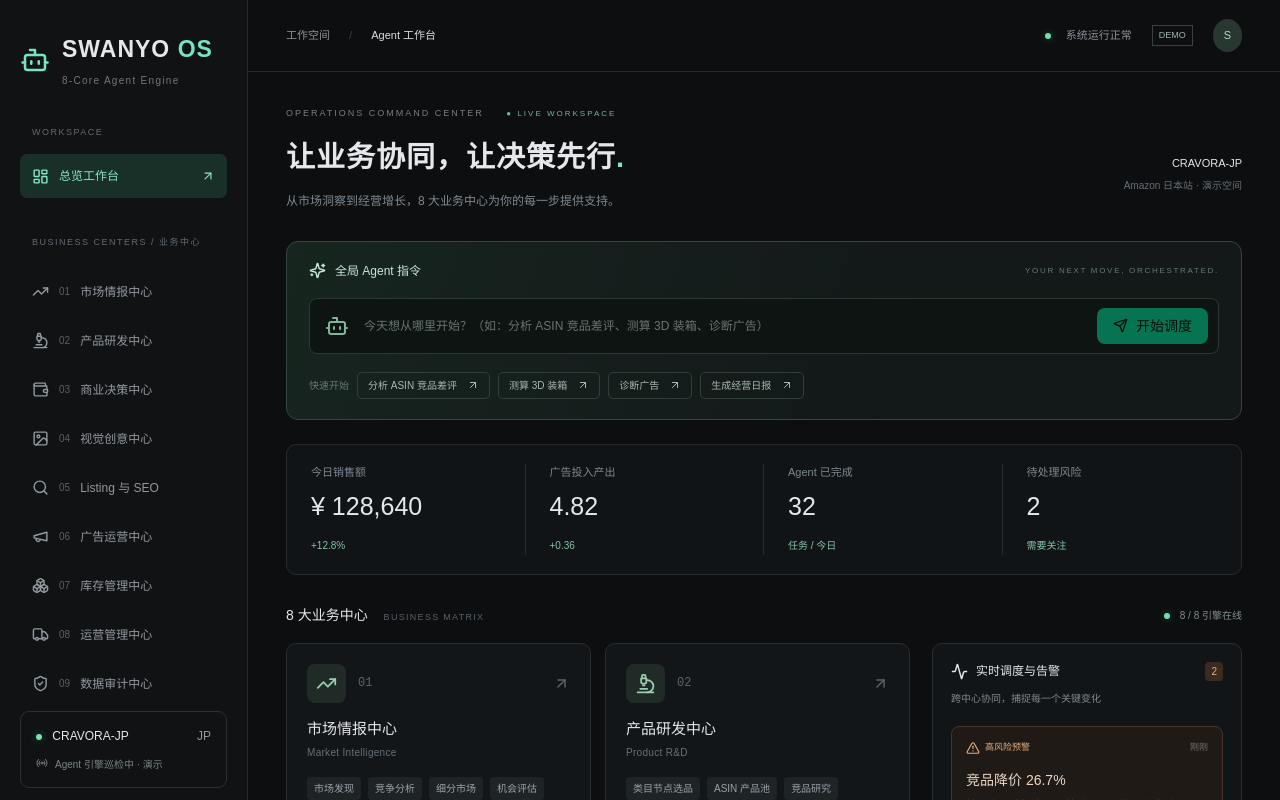
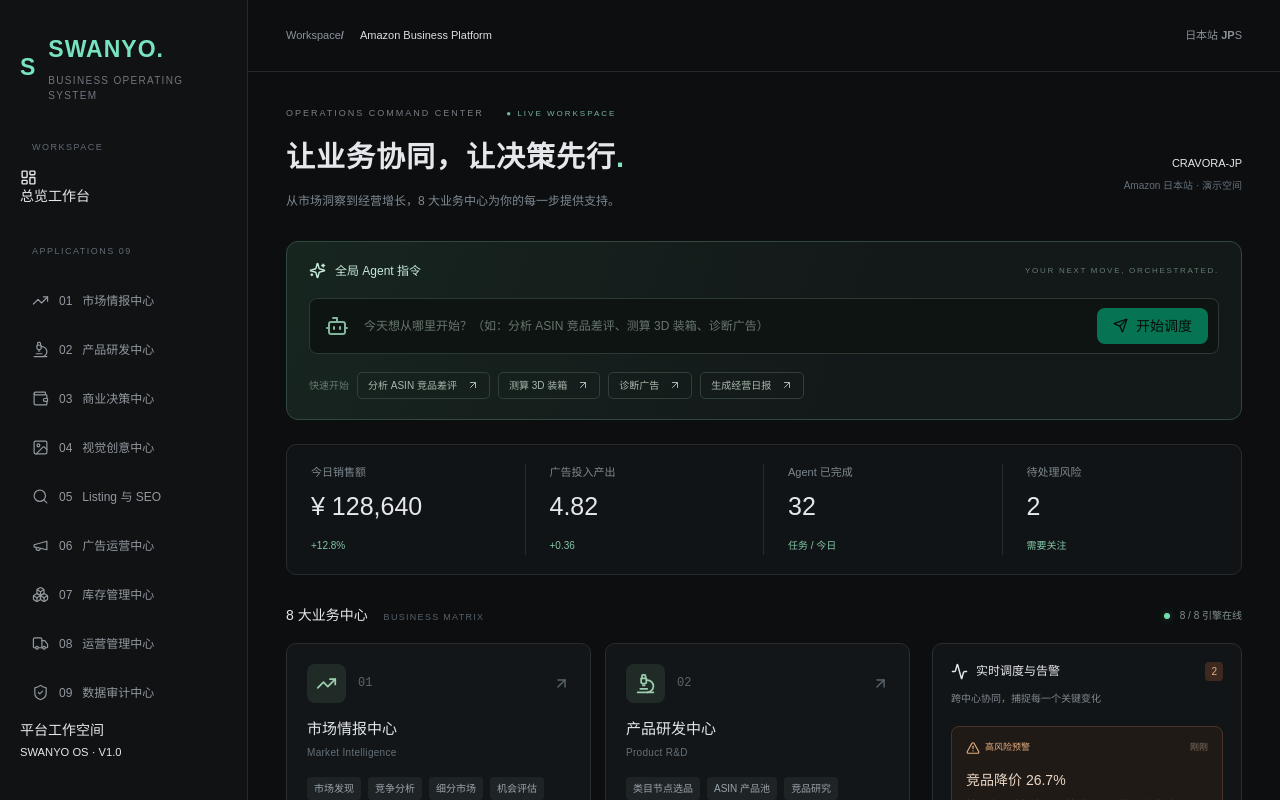
Before and after one commit to kaiyuguoji-ship-it/gpt, a Next.js app: page / in a window 1280 px wide. Shown: the top 800 px of the page. Built offline with nearby package versions, Linux system fonts and the light colour scheme.

Commit message:
Implement frosted glass SWANYO OS workspace design

```diff
--- a/app/layout.tsx
+++ b/app/layout.tsx
@@ -1,7 +1,49 @@
 import type { Metadata } from 'next';
 import Link from 'next/link';
-import { Bot, LayoutDashboard, Radio, ArrowUpRight } from 'lucide-react';
+import { Activity, LayoutDashboard } from 'lucide-react';
 import { centers } from '@/lib/centers';
 import './globals.css';
-export const metadata: Metadata = {title:'SWANYO OS · Agent 工作台',description:'亚马逊跨境电商八大业务中心 AI Agent ERP 原型'};
-export default function Layout({children}:{children:React.ReactNode}) {return <html lang="zh-CN"><body><aside className="sidebar"><Link href="/" className="brand"><Bot size={30}/><div>SWANYO <span>OS</span><small>8-Core Agent Engine</small></div></Link><div className="nav-label">WORKSPACE</div><Link href="/" className="overview"><LayoutDashboard size={17}/>总览工作台<ArrowUpRight size={14}/></Link><div className="nav-label">BUSINESS CENTERS / 业务中心</div><nav>{centers.map((c,i)=><Link key={c.en} href={`/centers/${i+1}`}><c.icon size={17}/><span className="nav-number">0{i+1}</span>{c.name.replace(' 中心','')}</Link>)}</nav><div className="store"><div><span className="pulse"/> CRAVORA-JP <span className="jp">JP</span></div><small><Radio size={12}/> Agent 引擎巡检中 · 演示</small></div></aside><div className="workspace"><header><span>工作空间 <span className="muted">/</span> <strong>Agent 工作台</strong></span><div className="header-status"><span className="pulse"/>系统运行正常 <span className="demo">DEMO</span><span className="avatar">S</span></div></header>{children}<footer>SWANYO OS © 2026 <span>8 个业务中心 · 一个智能决策引擎</span></footer></div></body></html>}
+
+export const metadata: Metadata = {
+  title: 'SWANYO OS · Amazon Business Platform',
+  description: '面向亚马逊卖家的九大专业业务应用平台。',
+};
+
+export default function Layout({ children }: { children: React.ReactNode }) {
+  return (
+    <html lang="zh-CN">
+      <body>
+        <aside className="sidebar">
+          <Link href="/" className="brand" aria-label="SWANYO OS 首页">
+            <span className="brand-mark">S</span>
+            <span className="brand-copy"><strong>SWANYO<span>.</span></strong><small>BUSINESS OPERATING SYSTEM</small></span>
+          </Link>
+          <div className="nav-label">WORKSPACE</div>
+          <Link href="/" className="nav-link overview-link"><LayoutDashboard size={17}/><span>总览工作台</span></Link>
+          <div className="nav-label app-label">APPLICATIONS <span>09</span></div>
+          <nav aria-label="业务应用">
+            {centers.map((center, index) => (
+              <Link className="nav-link" key={center.en} href={`/centers/${index + 1}/`}>
+                <center.icon size={17} strokeWidth={1.7}/>
+                <span className="nav-index">{String(index + 1).padStart(2, '0')}</span>
+                <span className="nav-name">{center.name}</span>
+              </Link>
+            ))}
+          </nav>
+          <div className="sidebar-bottom">
+            <div className="system-state"><i/>平台工作空间</div>
+            <small>SWANYO OS · V1.0</small>
+          </div>
+        </aside>
+        <div className="workspace">
+          <header className="topbar">
+            <div className="breadcrumb"><span>Workspace</span><b>/</b><strong>Amazon Business Platform</strong></div>
+            <div className="topbar-right"><span className="marketplace">日本站 <b>JP</b></span><span className="top-avatar">S</span></div>
+          </header>
+          {children}
+          <footer className="site-footer"><span>SWANYO OS © 2026</span><span>NINE APPLICATIONS · ONE WORKSPACE</span></footer>
+        </div>
+      </body>
+    </html>
+  );
+}
```
